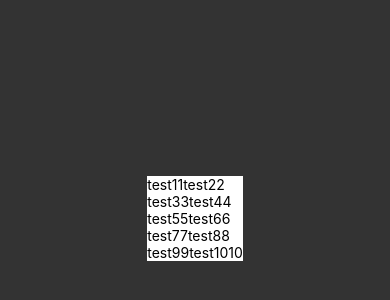
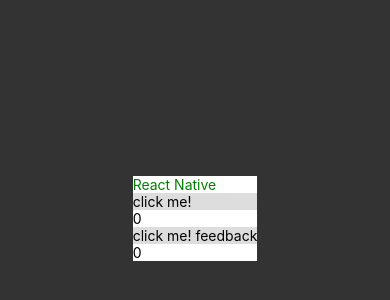
Before and after one commit to P-MBD/reactapp, a React Native app: screen / in a window 390 px wide. Shown: the part 204-504 px from the top of the page. Built offline with nearby package versions, Linux system fonts and the light colour scheme.

Commit message:
18. Touchable Opacity Touchable Highlite Touchable Without Feedback

```diff
--- a/screens/HomeScreen.js
+++ b/screens/HomeScreen.js
@@ -1,7 +1,8 @@
-import React, { useState } from "react";
-import {View,Text,TouchableOpacity,ScrollView,FlatList, LayoutAnimation} from 'react-native';
+import React, {useState} from 'react';
+import {View,Text,TouchableOpacity,ScrollView,FlatList, LayoutAnimation, VirtualizedList,TouchableHighlight,TouchableWithoutFeedback, } from 'react-native';
 const HomeScreen = (props) =>{
-    const[changeColor,setChangeColor]=useState(false)
+    const [changeColor, setChangeColor] = useState(false);
+    const [countTouch, setCountTouch] = useState(0);
     const dataArray=[
         {
             name:'test1',
@@ -66,7 +67,7 @@
                 }
             </ScrollView>*/}
 
-            <FlatList keyExtractor={(item,index)=>item.id + index} data={dataArray} renderItem={({item})=>{
+           {/* <FlatList keyExtractor={(item,index)=>item.id + index} data={dataArray} renderItem={({item})=>{
 
                 return(
                     <View>
@@ -77,7 +78,65 @@
                     </View>
                 )
 
-            }} numColumns={2}/>
+            }} numColumns={2}/>*/}
+
+            {/*<VirtualizedList
+                data={dataArray}
+                keyExtractor={(item,index) => item.id + index}
+                renderItem={({item}) => {
+                    return(
+                        <View><Text>{item.family}</Text></View>
+                    )
+                }}
+                getItemCount={(data) => {return data.length}}
+                getItem={(data, index) => {
+                    return data[index]
+                }}
+                horizontal
+            /> */}
+
+            <TouchableOpacity onPress={() => {
+                setChangeColor(!changeColor)
+            }}
+            activeOpacity={0.9}
+            >
+                <Text style={{color : changeColor ? 'red' : 'green'}}>React Native</Text>
+            </TouchableOpacity>
+
+            <TouchableHighlight
+                onPress={() => {
+                    setCountTouch(countTouch + 1)
+                }}
+
+                underlayColor="green"
+                activeOpacity={0.9}
+            >
+                <View style={{backgroundColor : '#ddd'}}>
+                    <Text>click me!</Text>
+                </View>
+            </TouchableHighlight>
+            <View>
+                <Text>{countTouch}</Text>
+            </View>
+
+
+            <TouchableWithoutFeedback
+            onPress={() => {
+                setCountTouch(countTouch + 1)
+            }}
+            >
+            <View style={{backgroundColor : '#ddd'}}>
+                    <Text>click me! feedback</Text>
+            </View>
+            </TouchableWithoutFeedback>
+            <View>
+                <Text>{countTouch}</Text>
+            </View>
+
+
+
+
+
 
         </View>
       )
```
